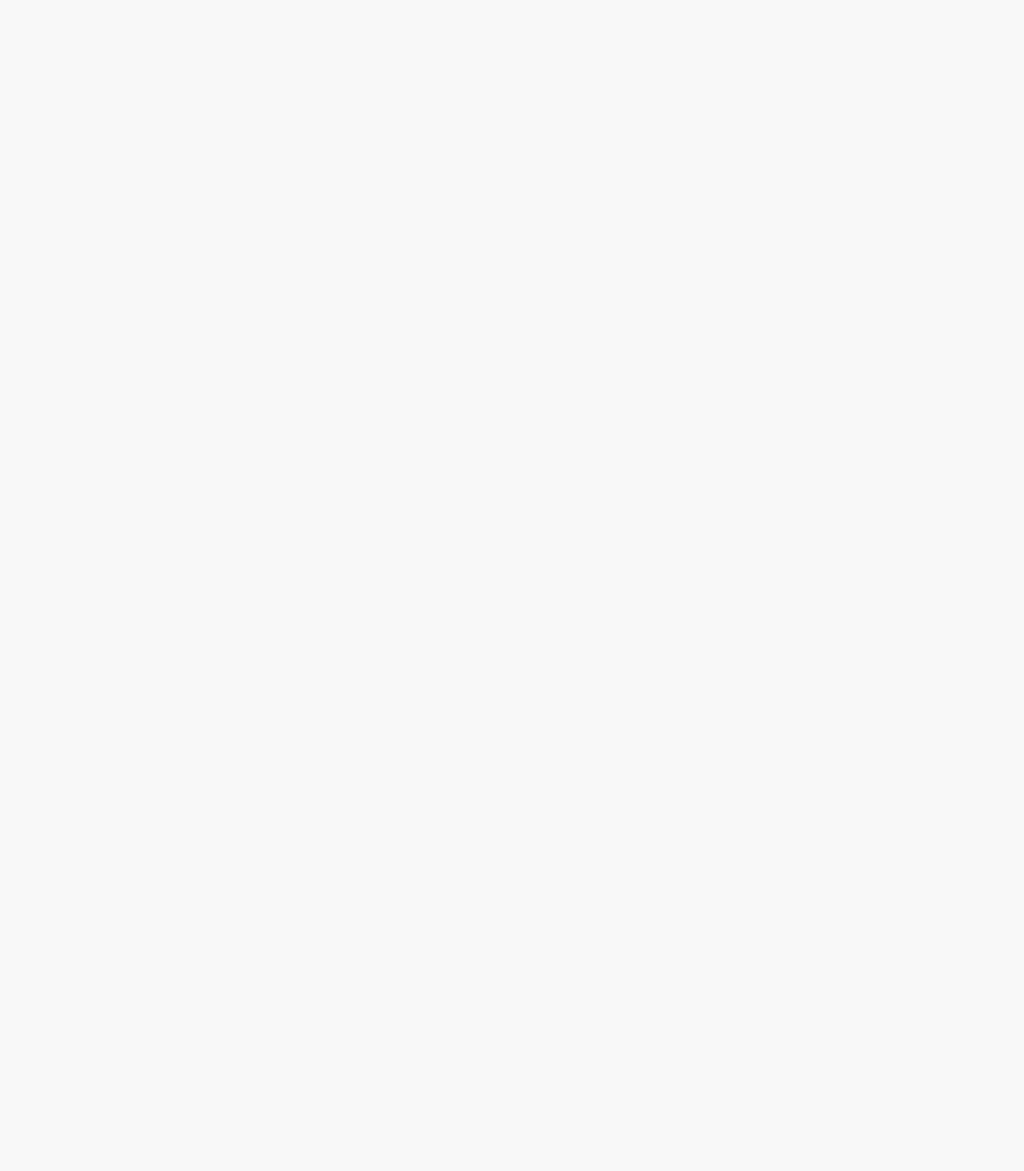
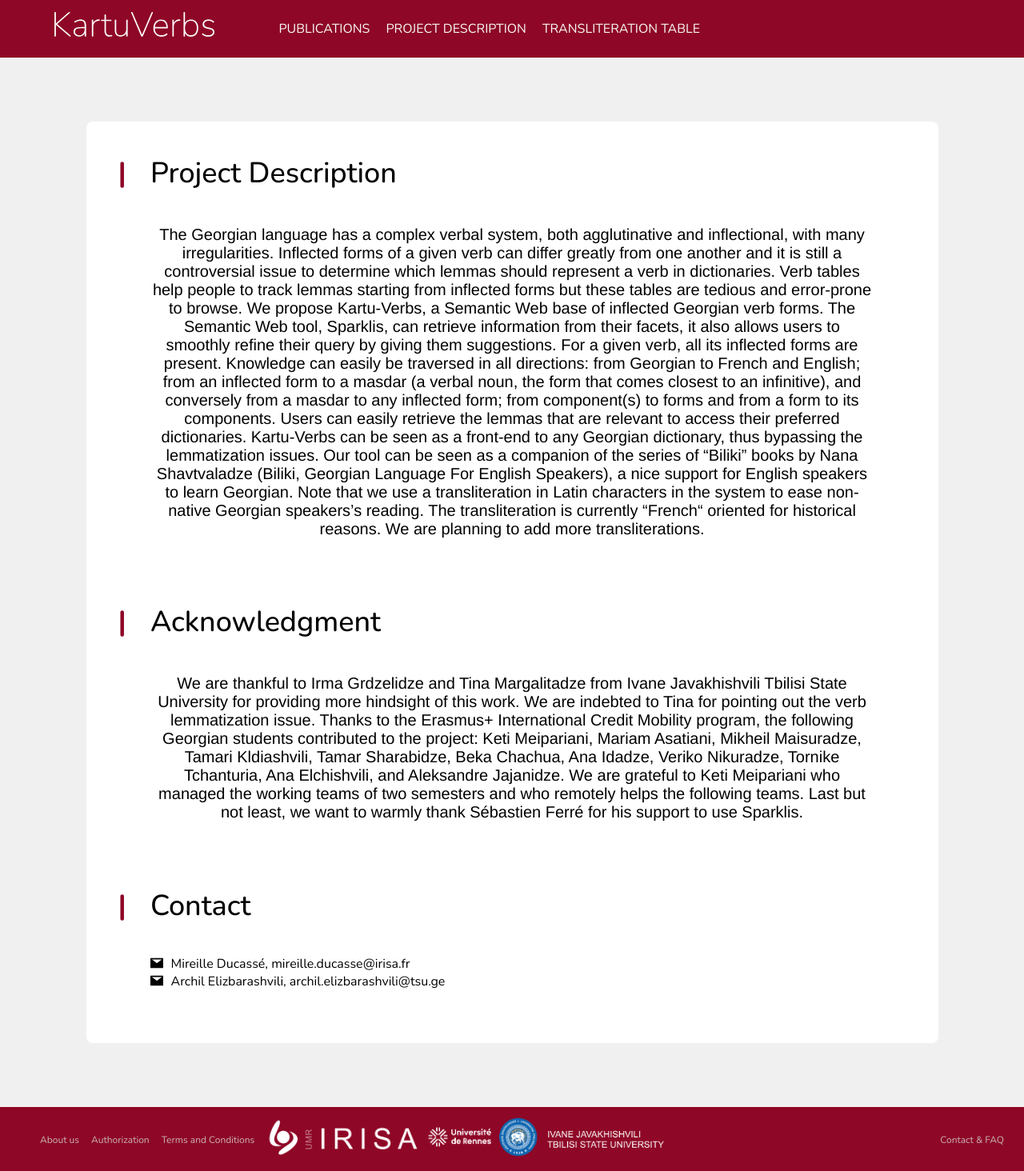
Before and after one commit to Uchaneishvili/kartu-verbs, a React (Create React App) app: page /project-description in a window 1280 px wide. Before the commit this address had no page. Shown: the whole page at 80% size. Before the commit the page ends 800 px from the top, so only its background shows below. Built offline with nearby package versions, Linux system fonts and the light colour scheme.

Commit message:
new pages

```diff
--- a/src/App.js
+++ b/src/App.js
@@ -6,6 +6,8 @@ import Mainpage from "./pages/Mainpage/Mainpage";
 import DetailPage from "./pages/DetailPage/DetailPage";
 import Allverb from "./pages/Allverb/Allverb";
 import TransliterationTable from "./pages/TransliterationTable/TransliterationTable";
+
+import ProjectDescription from "./pages/ProjectDescription/ProjectDescription";
 
 function App() {
   return (
@@ -19,6 +21,7 @@ function App() {
           path="/transliteration-table"
           element={<TransliterationTable />}
         />
+        <Route path="/project-description" element={<ProjectDescription />} />
       </Routes>
     </BrowserRouter>
   );
--- a/src/components/page.module.css
+++ b/src/components/page.module.css
@@ -3,4 +3,5 @@
 .wrapper {
 	position: relative;
 	min-height: 80vh;
+	background: #F0F0F0;
 }
--- /dev/null
+++ b/src/pages/ProjectDescription/ProjectDescription.js
@@ -0,0 +1,101 @@
+import React from "react";
+import Header from "../../components/Header/Header";
+import Footer from "../../components/Footer/Footer";
+import styles from "./ProjectDescription.module.css";
+import { MailFilled } from "@ant-design/icons";
+function ProjectDescription() {
+  return (
+    <>
+      <Header search={false} />
+
+      <div className={styles.wrapper}>
+        <div className={styles.card}>
+          <h1>Project Description</h1>
+
+          <div className={styles.description}>
+            <p>
+              The Georgian language has a complex verbal system, both
+              agglutinative and inflectional, with many irregularities.
+              Inflected forms of a given verb can differ greatly from one
+              another and it is still a controversial issue to determine which
+              lemmas should represent a verb in dictionaries. Verb tables help
+              people to track lemmas starting from inflected forms but these
+              tables are tedious and error-prone to browse. We propose
+              Kartu-Verbs, a Semantic Web base of inflected Georgian verb forms.
+              The Semantic Web tool, Sparklis, can retrieve information from
+              their facets, it also allows users to smoothly refine their query
+              by giving them suggestions. For a given verb, all its inflected
+              forms are present. Knowledge can easily be traversed in all
+              directions: from Georgian to French and English; from an inflected
+              form to a masdar (a verbal noun, the form that comes closest to an
+              infinitive), and conversely from a masdar to any inflected form;
+              from component(s) to forms and from a form to its components.
+              Users can easily retrieve the lemmas that are relevant to access
+              their preferred dictionaries. Kartu-Verbs can be seen as a
+              front-end to any Georgian dictionary, thus bypassing the
+              lemmatization issues. Our tool can be seen as a companion of the
+              series of “Biliki” books by Nana Shavtvaladze (Biliki, Georgian
+              Language For English Speakers), a nice support for English
+              speakers to learn Georgian. Note that we use a transliteration in
+              Latin characters in the system to ease non-native Georgian
+              speakers’s reading. The transliteration is currently “French“
+              oriented for historical reasons. We are planning to add more
+              transliterations.
+            </p>
+          </div>
+          <h1>Acknowledgment</h1>
+
+          <div className={styles.description}>
+            <p>
+              We are thankful to Irma Grdzelidze and Tina Margalitadze from
+              Ivane Javakhishvili Tbilisi State University for providing more
+              hindsight of this work. We are indebted to Tina for pointing out
+              the verb lemmatization issue. Thanks to the Erasmus+ International
+              Credit Mobility program, the following Georgian students
+              contributed to the project: Keti Meipariani, Mariam Asatiani,
+              Mikheil Maisuradze, Tamari Kldiashvili, Tamar Sharabidze, Beka
+              Chachua, Ana Idadze, Veriko Nikuradze, Tornike Tchanturia, Ana
+              Elchishvili, and Aleksandre Jajanidze. We are grateful to Keti
+              Meipariani who managed the working teams of two semesters and who
+              remotely helps the following teams. Last but not least, we want to
+              warmly thank Sébastien Ferré for his support to use Sparklis.{" "}
+            </p>
+          </div>
+
+          <h1>Contact</h1>
+
+          <ul className={styles.list}>
+            <li>
+              <MailFilled />
+              <a
+                href="mailto:mireille.ducasse@irisa.fr"
+                style={{
+                  textDecoration: " none",
+                  color: "inherit",
+                  paddingLeft: "10px",
+                }}
+              >
+                Mireille Ducassé, mireille.ducasse@irisa.fr
+              </a>{" "}
+            </li>
+            <li>
+              <MailFilled />
+              <a
+                href="mailto:archil.elizbarashvili@tsu.ge"
+                style={{
+                  textDecoration: " none",
+                  color: "inherit",
+                  paddingLeft: "10px",
+                }}
+              >
+                Archil Elizbarashvili, archil.elizbarashvili@tsu.ge
+              </a>
+            </li>
+          </ul>
+        </div>
+      </div>
+      <Footer />
+    </>
+  );
+}
+export default ProjectDescription;
--- /dev/null
+++ b/src/pages/ProjectDescription/ProjectDescription.module.css
@@ -0,0 +1,59 @@
+.wrapper {
+  position: relative;
+  min-height: 80vh;
+  background: #f0f0f0;
+  padding: 80px;
+}
+.card {
+  display: flex;
+  justify-content: center;
+  align-content: center;
+  padding: 20px 40px;
+  width: 1065px;
+  background-color: #fff;
+  border-radius: 8px;
+  flex-direction: column;
+  margin: 0 auto;
+}
+
+.card > h1 {
+  padding-bottom: "20px";
+  font-size: 36px;
+  font-weight: 500;
+  line-height: 42px;
+  letter-spacing: 0em;
+  text-align: left;
+  padding-left: 0px;
+}
+.card > h1::before {
+  content: "|";
+  top: 0;
+  left: 0;
+  color: #8e0727;
+  margin-right: 30px;
+  font-weight: bolder;
+}
+
+.description {
+  display: flex;
+  padding-left: 40px;
+
+  padding-right: 40px;
+  margin-bottom: 40px;
+}
+.description > p {
+  font-family: Helvetica;
+  font-size: 20px;
+  font-weight: 300;
+  line-height: 23px;
+  letter-spacing: 0em;
+  text-align: center;
+}
+
+.list {
+  display: flex;
+  flex-direction: column;
+  list-style: none;
+  outline: "none";
+  padding-bottom: 30px;
+}
--- a/src/pages/TransliterationTable/TransliterationTable.js
+++ b/src/pages/TransliterationTable/TransliterationTable.js
@@ -4,12 +4,17 @@ import Page from "../../components/page";
 import Header from "../../components/Header/Header";
 import Footer from "../../components/Footer/Footer";
 function TransliterationTable() {
-
   return (
     <>
       <Header search={false} />
 
-      <Page>
+      <div
+        style={{
+          position: "relative",
+          minHeight: "80vh",
+          backgroundColor: "#fff",
+        }}
+      >
         <div
           style={{
             display: "flex",
@@ -37,7 +42,7 @@ function TransliterationTable() {
             <Table />
           </div>
         </div>
-      </Page>
+      </div>
       <Footer />
     </>
   );
```
